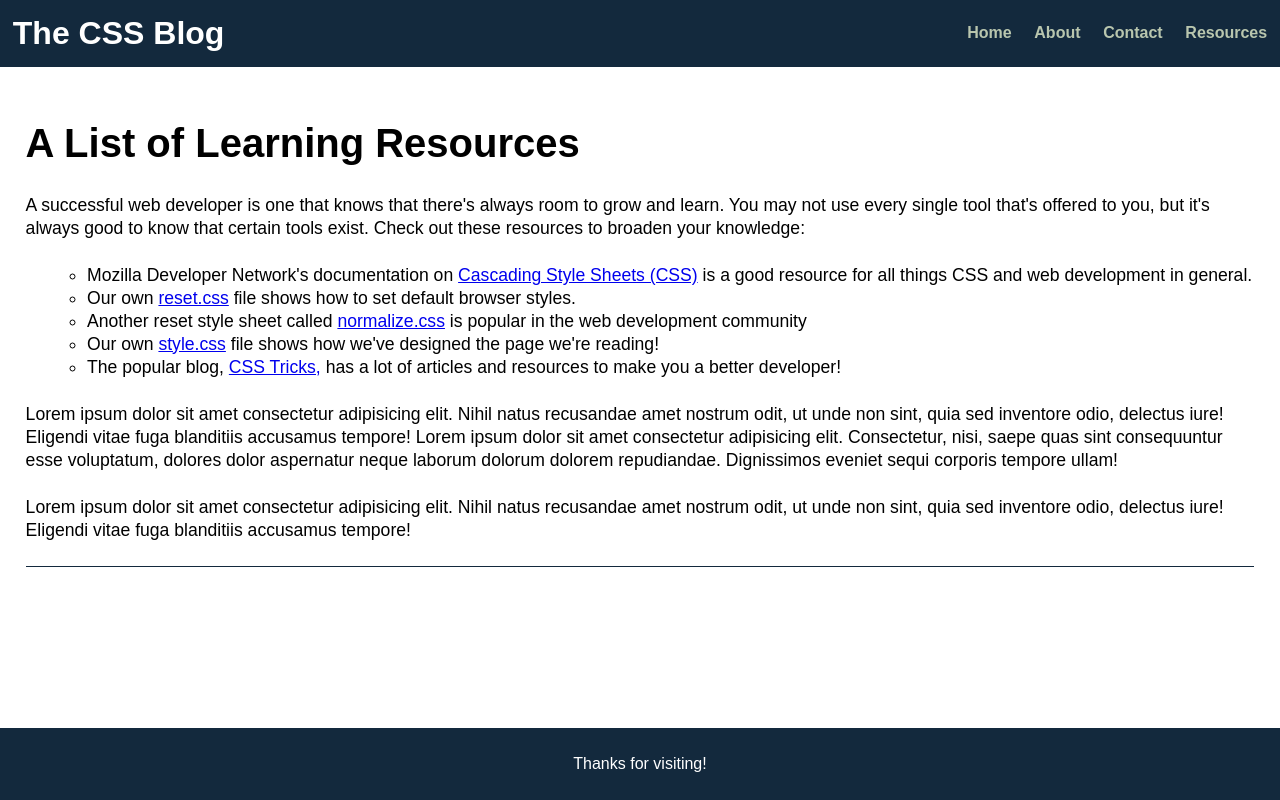
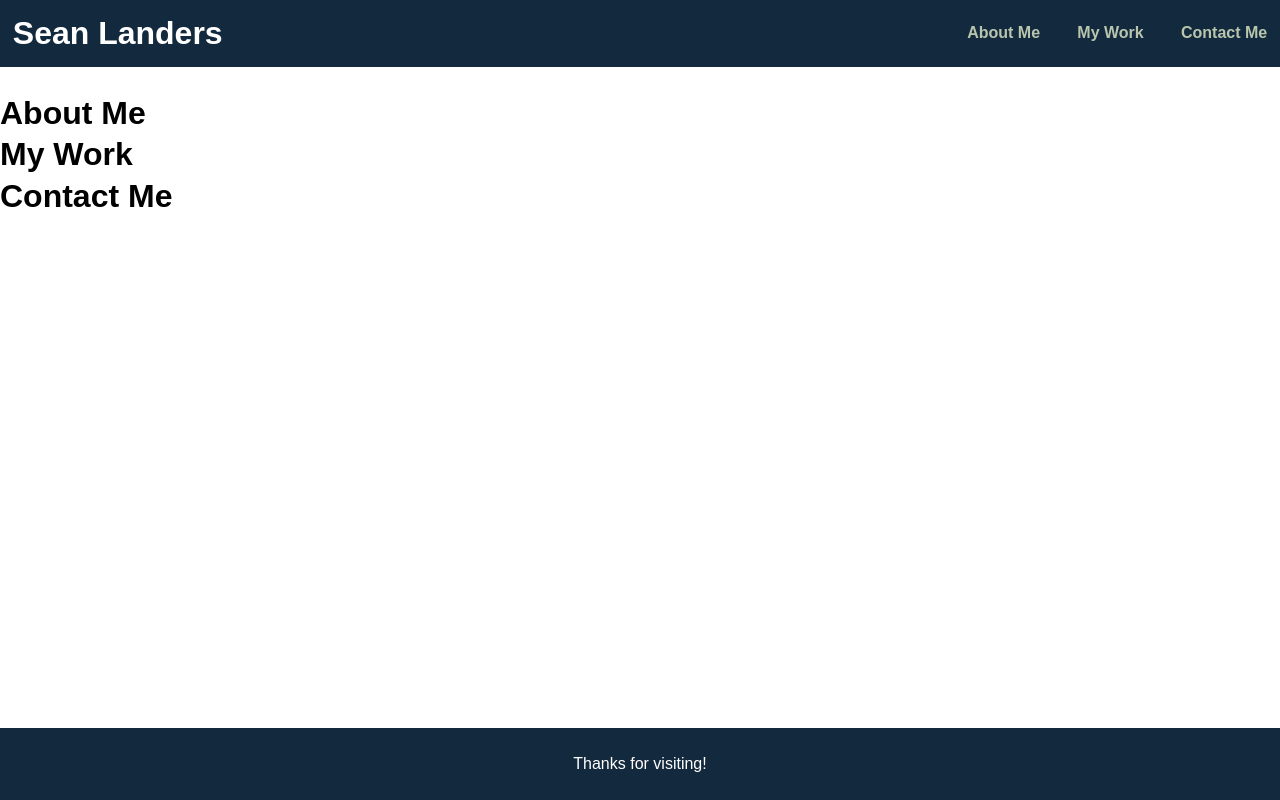
Before and after one commit to Lando2722/advanced-css, a plain HTML site: page index.html in a window 1280 px wide. Drawn offline with Linux system fonts and the light colour scheme.

Commit message:
created sections and links

```diff
--- a/assets/css/style.css
+++ b/assets/css/style.css
@@ -39,10 +39,9 @@ nav a:hover {
 }
 
 main {
-  display: flex;
   flex: 1 1 0;
   max-width: 96%;
-  margin: 2% auto;
+  margin: 2% 0;
 }
 
 article {
--- a/index.html
+++ b/index.html
@@ -4,59 +4,32 @@
 <head>
   <meta charset="UTF-8" />
   <meta name="viewport" content="width=device-width, initial-scale=1.0" />
-  <title>Advanced Selectors with CSS</title>
+  <title>Profile-SeanLanders</title>
   <link rel="stylesheet" href="./assets/css/reset.css" />
   <link rel="stylesheet" href="./assets/css/style.css" />
 </head>
 
 <body>
   <header>
-    <h1>The CSS Blog</h1>
+    <h1>Sean Landers</h1>
     <nav>
       <ul>
-        <li><a href="#">Home</a></li>
-        <li><a href="#">About</a></li>
-        <li><a href="#">Contact</a></li>
-        <li><a href="#">Resources</a></li>
+        <li><a href="#aboutme">About Me</a></li>
+        <li><a href="#mywork">My Work</a></li>
+        <li><a href="#contactme">Contact Me</a></li>
       </ul>
     </nav>
   </header>
 
   <main>
-    <section>
-      <article>
-        <h2>A List of Learning Resources</h2>
-        <div>
-          <p>
-            A successful web developer is one that knows that there's always room to grow and learn. You may not use every single tool that's offered to you, but it's always good to know that certain tools exist. Check out these resources to broaden your knowledge:
-          </p>
-          <ul>
-            <li>
-              Mozilla Developer Network's documentation on <a href="https://developer.mozilla.org/en-US/docs/Web/CSS">Cascading Style Sheets (CSS)</a> is a good
-              resource for all things CSS and web development in general.
-            </li>
-            <li>
-              Our own <a href="./assets/css/reset.css">reset.css</a> file shows how to set default browser styles.
-            </li>
-            <li>Another reset style sheet called <a href="https://necolas.github.io/normalize.css/8.0.1/normalize.css">normalize.css</a> is popular in the
-              web development community
-            </li>
-            <li>Our own <a href="./assets/css/style.css">style.css</a> file shows how we've designed the page we're reading!
-            </li>
-
-            <li>The popular blog, <a href="https://css-tricks.com/">CSS Tricks,</a> has a lot of articles and resources to make you a better developer!
-            </li>
-
-          </ul>
-          <p>
-            Lorem ipsum dolor sit amet consectetur adipisicing elit. Nihil natus recusandae amet nostrum odit, ut unde non sint, quia sed inventore odio, delectus iure! Eligendi vitae fuga blanditiis accusamus tempore! Lorem ipsum dolor sit amet consectetur adipisicing elit. Consectetur, nisi, saepe quas sint consequuntur esse voluptatum, dolores dolor aspernatur neque laborum dolorum dolorem repudiandae. Dignissimos eveniet sequi
-            corporis tempore ullam!
-          </p>
-          <p>
-            Lorem ipsum dolor sit amet consectetur adipisicing elit. Nihil natus recusandae amet nostrum odit, ut unde non sint, quia sed inventore odio, delectus iure! Eligendi vitae fuga blanditiis accusamus tempore!
-          </p>
-        </div>
-      </article>
+    <section id="aboutme">
+      <h1>About Me</h1>
+    </section>
+    <section id="mywork">
+      <h1>My Work</h1>
+    </section>
+    <section id="contactme">
+      <h1>Contact Me</h1>
     </section>
   </main>
 
```
